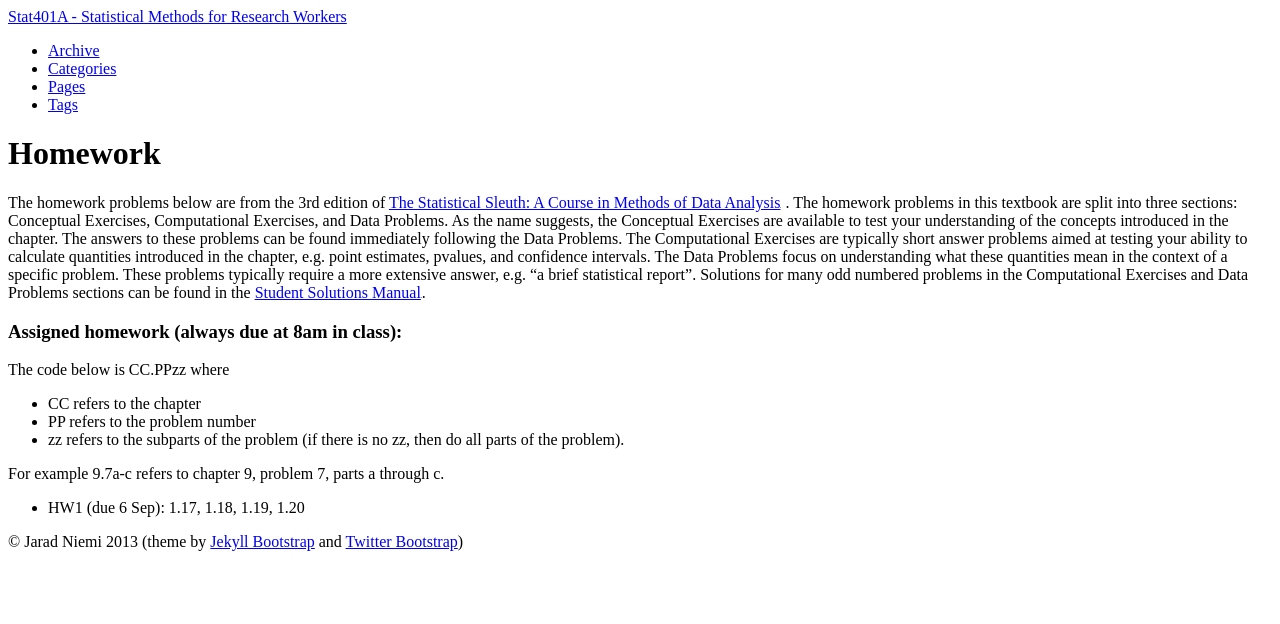
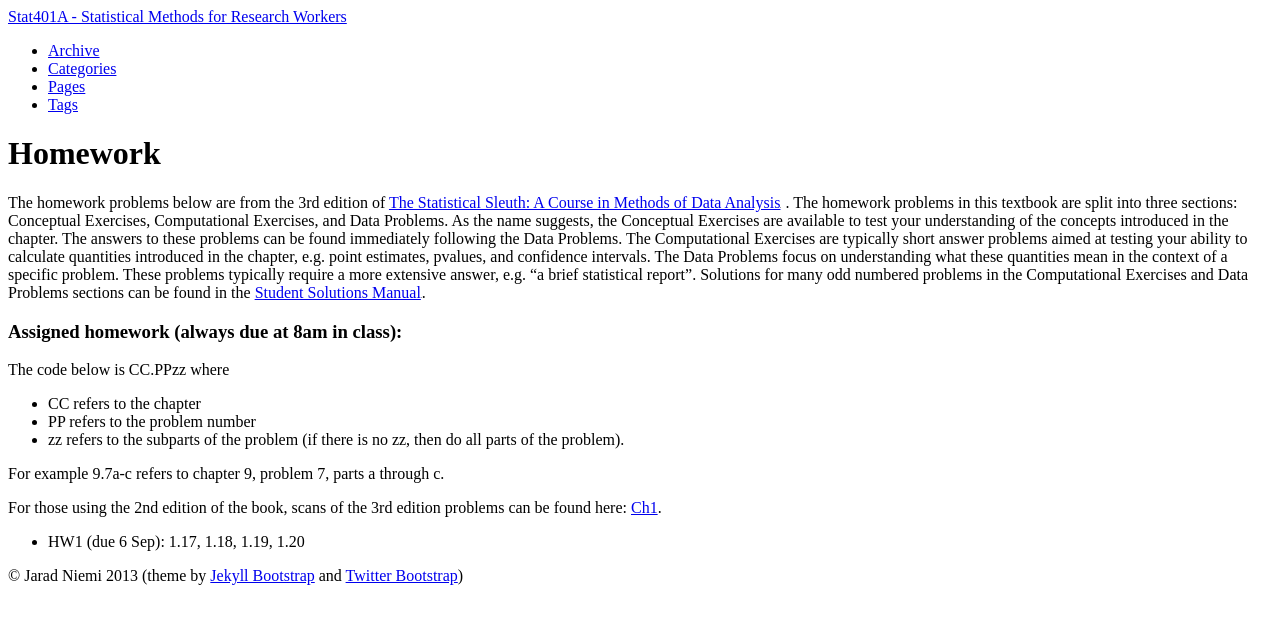
Before and after one commit to jarad/stat401A, a Jekyll site: the page built from homework.md, in a window 1280 px wide. Shown: the top 624 px of the page. Built offline with Jekyll 4.4.1, drawn with Linux system fonts in a browser that asks for light colours; grey boxes are pictures that could not be loaded.

Commit message:
added ch1 homework scan link

```diff
--- a/homework.md
+++ b/homework.md
@@ -13,7 +13,6 @@ The Data Problems focus on understanding what these quantities mean in the conte
 These problems typically require a more extensive answer, e.g. "a brief statistical report".
 Solutions for many odd numbered problems in the Computational Exercises and Data Problems sections can be found in the <a href="http://www.amazon.com/gp/product/1133491332/ref=as_li_ss_tl?ie=UTF8&camp=1789&creative=390957&creativeASIN=1133491332&linkCode=as2&tag=jarnieassprod-20">Student Solutions Manual</a><img src="http://ir-na.amazon-adsystem.com/e/ir?t=jarnieassprod-20&l=as2&o=1&a=1133491332" width="1" height="1" border="0" alt="" style="border:none !important; margin:0px !important;" />.
 
-
 ### Assigned homework (always due at 8am in class):
 
 The code below is CC.PPzz where
@@ -23,6 +22,9 @@ The code below is CC.PPzz where
 - zz refers to the subparts of the problem (if there is no zz, then do all parts of the problem).
 
 For example 9.7a-c refers to chapter 9, problem 7, parts a through c.
+
+For those using the 2nd edition of the book, scans of the 3rd edition problems can be found here: [Ch1](/homework/ch1.pdf).
+
 
 - HW1 (due 6 Sep): 1.17, 1.18, 1.19, 1.20
 
```
